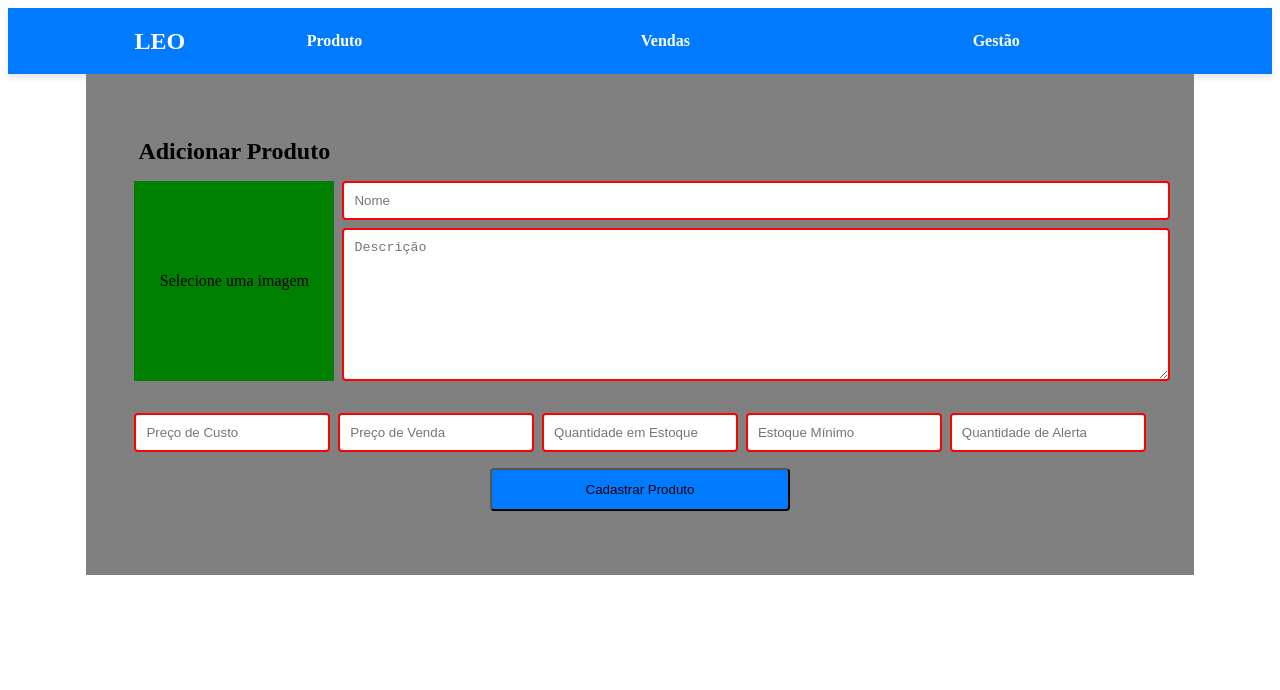
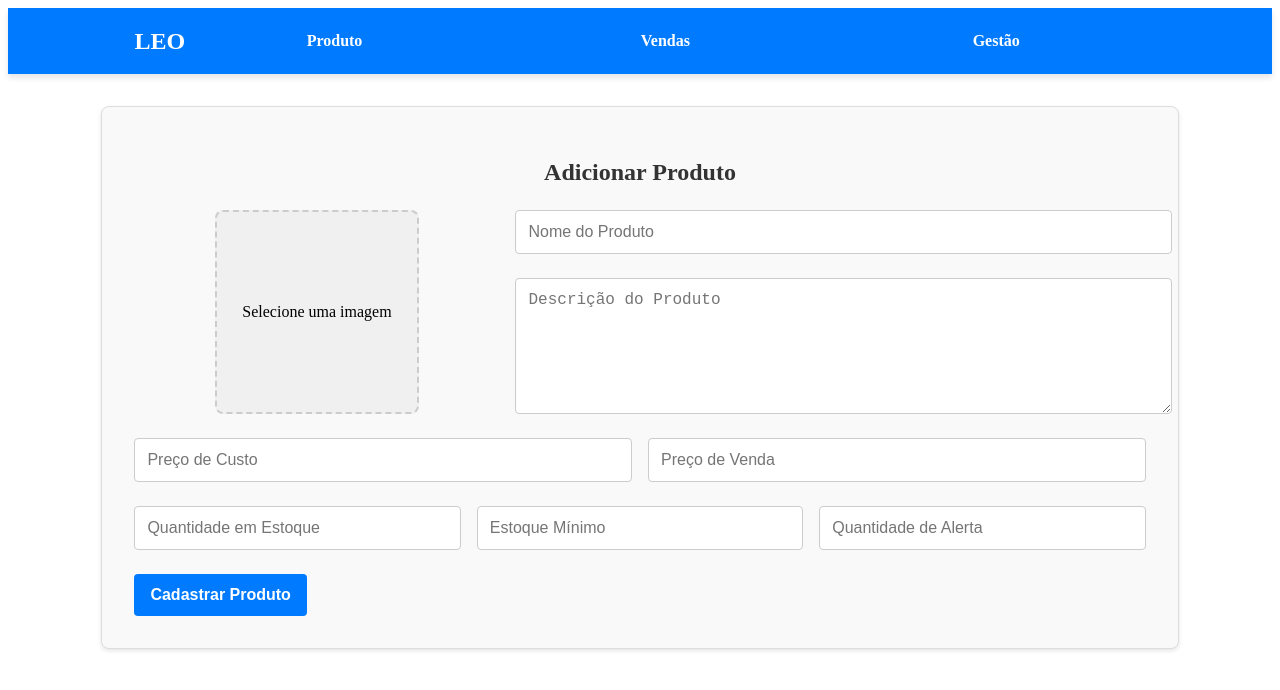
Before and after one commit to Leonan-Bazilio/Store-Management, a React (Vite) app in the folder StoreManagerFront/: page /add-product in a window 1280 px wide. Shown: the top 690 px of the page. Built offline with nearby package versions, Linux system fonts and the light colour scheme; no server answers; the HTML template or start-up script is replaced by a standard one.

Commit message:
criação do InputFild e modificaçoes no ProductForm

```diff
--- /dev/null
+++ b/StoreManagerFront/src/components/InputField/InputField.jsx
@@ -0,0 +1,33 @@
+import styles from "./InputField.module.css";
+
+const InputField = ({
+  type = "text",
+  nameAndId,
+  placeholder,
+  value,
+  onChange,
+  className = "",
+}) => {
+  return type !== "textarea" ? (
+    <input
+      type={type}
+      name={nameAndId}
+      id={nameAndId}
+      placeholder={placeholder}
+      value={value}
+      onChange={onChange}
+      className={`${styles.input} ${className}`}
+    />
+  ) : (
+    <textarea
+      name={nameAndId}
+      id={nameAndId}
+      placeholder={placeholder}
+      value={value}
+      onChange={onChange}
+      className={`${styles.input} ${className}`}
+    ></textarea>
+  ); // basicamente gambiarra pois não queria fazer separado para textarea sendo que vou utilizar ele so uma vez( ou solução tecnica alternativa)
+};
+
+export default InputField;
--- /dev/null
+++ b/StoreManagerFront/src/components/InputField/InputField.module.css
@@ -0,0 +1,14 @@
+.input {
+  width: 100%;
+  padding: 0.75rem;
+  border: 1px solid #ccc;
+  border-radius: 4px;
+  font-size: 1rem;
+  transition: border-color 0.2s;
+}
+
+.input:focus {
+  border-color: #007bff;
+  outline: none;
+  box-shadow: 0 0 5px rgba(0, 123, 255, 0.3);
+}
--- a/StoreManagerFront/src/components/ProductForm/ProductForm.jsx
+++ b/StoreManagerFront/src/components/ProductForm/ProductForm.jsx
@@ -1,6 +1,7 @@
 import React, { useEffect, useState } from "react";
 import axios from "axios";
 import styles from "./ProductForm.module.css";
+import InputField from "../InputField/InputField";
 
 const ProductForm = () => {
   const [product, setProduct] = useState({
@@ -13,26 +14,8 @@ const ProductForm = () => {
     alertQuantity: "",
   });
   const [image, setImage] = useState(null);
-  const [products, setProducts] = useState([]);
-  const [fetching, setFetching] = useState(false);
 
   const baseUrl = import.meta.env.VITE_BASE_URL;
-
-  useEffect(() => {
-    fetchProducts();
-  }, []);
-
-  const fetchProducts = async () => {
-    setFetching(true);
-    try {
-      const response = await axios.get(`${baseUrl}/api/products`);
-      setProducts(response.data);
-    } catch (error) {
-      console.error("Erro ao buscar produtos:", error);
-    } finally {
-      setFetching(false);
-    }
-  };
 
   const handleChange = (e) => {
     setProduct({ ...product, [e.target.name]: e.target.value });
@@ -56,27 +39,27 @@ const ProductForm = () => {
       await axios.post(`${baseUrl}/api/products`, formData, {
         headers: { "Content-Type": "multipart/form-data" },
       });
-      fetchProducts();
-      alert("produto cadastrado com sucesso");
+
+      alert("Produto cadastrado com sucesso");
     } catch (error) {
       console.error("Erro ao criar produto:", error);
-      alert("erro ao cadastrar");
+      alert("Erro ao cadastrar produto");
     }
   };
 
   return (
     <form onSubmit={handleSubmit} className={styles.form}>
       <h2>Adicionar Produto</h2>
-      <div className={`${styles.row} ${styles.row1}`}>
-        <div className={styles.divImage}>
-          <input
-            className={styles.imageFile}
-            type="file"
-            name="imageFile"
-            id="fileInput"
-            onChange={handleImageChange}
-          />
-          <label htmlFor="fileInput" className={styles.fileLabel}>
+      <div className={styles.row}>
+        <div className={styles.imageContainer}>
+          <label htmlFor="fileInput" className={styles.imageLabel}>
+            <input
+              type="file"
+              id="fileInput"
+              className={styles.imageInput}
+              onChange={handleImageChange}
+            />
+
             {image ? (
               <img
                 src={URL.createObjectURL(image)}
@@ -88,68 +71,66 @@ const ProductForm = () => {
             )}
           </label>
         </div>
-        <div className={styles.divNameAndDescription}>
-          <input
-            className={styles.name}
+        <div className={styles.textInputs}>
+          <InputField
             type="text"
-            name="name"
-            placeholder="Nome"
+            nameAndId="name"
+            placeholder="Nome do Produto"
             value={product.name}
             onChange={handleChange}
+            className={styles.input}
           />
-          <textarea
-            className={styles.description}
-            name="description"
-            placeholder="Descrição"
+          <InputField
+            type="textarea"
+            nameAndId="description"
+            placeholder="Descrição do Produto"
             value={product.description}
             onChange={handleChange}
-          ></textarea>
+            className={styles.textarea}
+          />
         </div>
       </div>
-      <div className={`${styles.row} ${styles.row2}`}>
-        <input
-          className={styles.costPrice}
+      <div className={styles.row}>
+        <InputField
           type="number"
-          name="costPrice"
+          nameAndId="costPrice"
           placeholder="Preço de Custo"
           value={product.costPrice}
           onChange={handleChange}
+          className={styles.input}
         />
-        <input
-          className={styles.sellingPrice}
+        <InputField
           type="number"
-          name="sellingPrice"
+          nameAndId="sellingPrice"
           placeholder="Preço de Venda"
           value={product.sellingPrice}
           onChange={handleChange}
         />
-
-        <input
-          className={styles.stockQuantity}
+      </div>
+      <div className={styles.row}>
+        <InputField
           type="number"
-          name="stockQuantity"
+          nameAndId="stockQuantity"
           placeholder="Quantidade em Estoque"
           value={product.stockQuantity}
           onChange={handleChange}
         />
-        <input
-          className={styles.midQuantity}
+        <InputField
           type="number"
-          name="intermediateWarningQuantity"
+          nameAndId="intermediateWarningQuantity"
           placeholder="Estoque Mínimo"
           value={product.intermediateWarningQuantity}
           onChange={handleChange}
         />
-        <input
-          className={styles.alertQuantity}
+        <InputField
           type="number"
-          name="alertQuantity"
+          nameAndId="alertQuantity"
           placeholder="Quantidade de Alerta"
           value={product.alertQuantity}
           onChange={handleChange}
         />
       </div>
-      <button className={styles.button} type="submit">
+      <button type="submit" className={styles.submitButton}>
         Cadastrar Produto
       </button>
     </form>
--- a/StoreManagerFront/src/components/ProductForm/ProductForm.module.css
+++ b/StoreManagerFront/src/components/ProductForm/ProductForm.module.css
@@ -1,71 +1,87 @@
 .form {
-  background-color: gray;
-  padding: 3rem;
   width: 80%;
-  margin: 0 auto;
-  height: 100%;
+  margin: 2rem auto;
+  padding: 2rem;
+  background-color: #f9f9f9;
+  border: 1px solid #ddd;
+  border-radius: 8px;
+  box-shadow: 0 2px 4px rgba(0, 0, 0, 0.1);
+}
+
+.form h2 {
+  text-align: center;
+  margin-bottom: 1.5rem;
+  font-size: 1.5rem;
+  color: #333;
+}
+
+.row {
   display: flex;
-  flex-direction: column;
+  gap: 1rem;
+  margin-bottom: 1.5rem;
 }
-.form h2 {
-  margin: 1rem 0.25rem;
+
+.imageContainer {
+  flex: 1 1 200px;
+  display: flex;
+  justify-content: center;
 }
-.row1 {
-  display: flex;
-  gap: 0.5rem;
-}
-.divImage {
-  max-width: 200px;
-  min-width: 200px;
-  max-height: 200px;
-  min-height: 200px;
-  background-color: red;
-}
-.imageFile {
+
+.imageInput {
   display: none;
 }
-.fileLabel {
+
+.imageLabel {
+  width: 200px;
+  height: 200px;
   display: flex;
   align-items: center;
   justify-content: center;
-  height: 100%;
-  background-color: green;
-}
-.previewImage {
-  height: 100%;
-  max-width: 100%;
-  object-fit: fill;
-}
-.divNameAndDescription {
-  display: flex;
-  gap: 0.5rem;
-  flex-direction: column;
-  width: 100%;
-}
-input {
-  width: 100%;
-  padding: 10px;
-  border: 2px solid red;
-  border-radius: 0.25rem;
-}
-.description {
-  height: 100%;
-  width: 100%;
-  padding: 10px;
-  border: 2px solid red;
-  border-radius: 0.25rem;
-}
-.row2,
-.row3 {
-  margin-top: 2rem;
-  display: flex;
-  gap: 0.5rem;
+  background-color: #f0f0f0;
+  border: 2px dashed #ccc;
+  border-radius: 8px;
+  cursor: pointer;
+  transition: border-color 0.2s;
 }
 
-.button {
-  margin: 1rem auto;
+.imageLabel:hover {
+  border-color: #007bff;
+}
+
+.previewImage {
+  width: 100%;
+  height: 100%;
+  object-fit: cover;
+  border-radius: 8px;
+}
+
+.textInputs {
+  flex: 2 1 300px;
+  display: flex;
+  flex-direction: column;
+  gap: 1.5rem;
+}
+
+
+
+.textarea {
+  height: 100%;
+}
+
+.submitButton {
+  width: fit-content;
+  margin: 0 auto;
   padding: 0.75rem 1rem;
-  width: 300px;
-  background-color: #007bff;
-  border-radius: 0.25rem;
+  font-size: 1rem;
+  font-weight: bold;
+  color: white;
+  background-color: rgb(0, 123, 255);
+  border: none;
+  border-radius: 4px;
+  cursor: pointer;
+  transition: background-color 0.2s;
 }
+
+.submitButton:hover {
+  background-color: #0056b3;
+}
```
